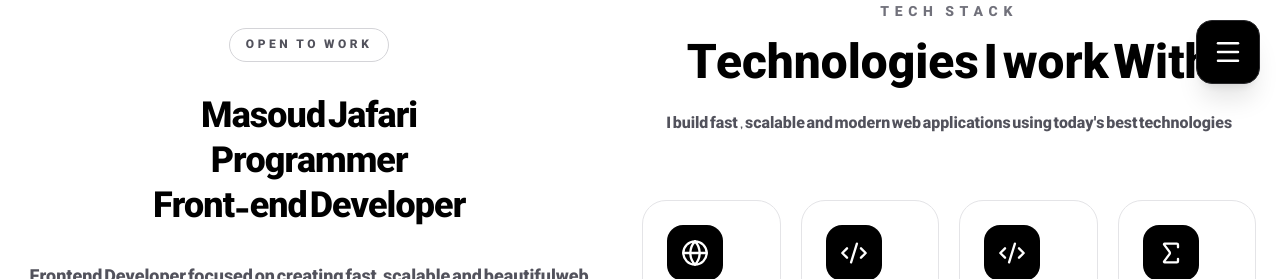
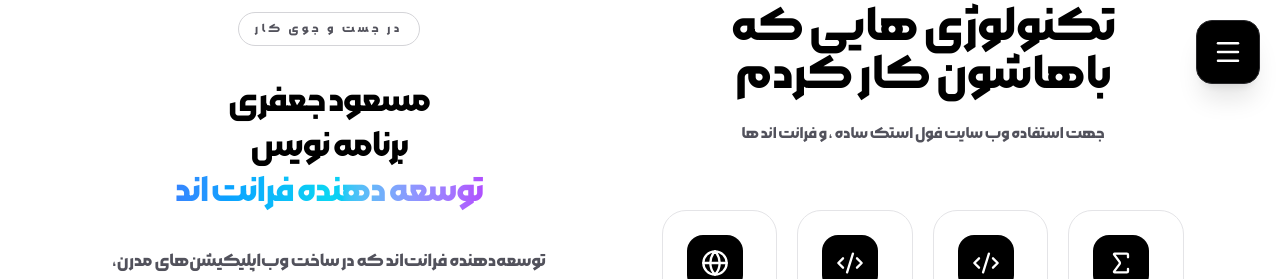
Before and after one commit to Masoud2025/Devfolio, a Next.js app: page / in a window 1280 px wide. Shown: the top 279 px of the page. Built offline with nearby package versions, Linux system fonts and the light colour scheme.

Commit message:
feat: improve hero and tech stack layout with updated spacing and default Persian language

```diff
--- a/app/components/sections/Hero.tsx
+++ b/app/components/sections/Hero.tsx
@@ -6,7 +6,7 @@ export default function Hero() {
 
   <h1>{t.hero.title}</h1>;
   return (
-    <section className="flex min-h-screen items-center justify-center px-6">
+    <section className="flex min-h-screen items-center justify-center px-25">
       <div className="mx-auto max-w-5xl text-center">
         {/* Badge */}
         <span className="inline-flex items-center rounded-full border border-zinc-300 px-4 py-2 text-xs font-medium uppercase tracking-[0.3em] text-zinc-600">
@@ -20,7 +20,20 @@ export default function Hero() {
           <br />
           {t.hero.head2}
           <br />
-          {t.hero.head3}
+      <span
+  className="
+    inline-block
+    bg-gradient-to-r
+    from-blue-500
+    via-cyan-400
+    to-purple-500
+    bg-clip-text
+    text-transparent
+    animate-pulse
+  "
+>
+  {t.hero.head3}
+</span>
         </h1>
 
         {/* Description */}
--- a/app/components/sections/TechStack.tsx
+++ b/app/components/sections/TechStack.tsx
@@ -57,7 +57,7 @@ export default function TechStack() {
   return (
     <section
       id="tech"
-      className="mx-auto max-w-7xl px-6 py-28 md:-mt-40"
+      className="mx-auto max-w-7xl px-1 py-29 md:-mt-40 md:mr-23"
     >
       <div className="text-center">
         <span className="text-sm font-semibold uppercase tracking-[0.4em] text-zinc-500">
--- a/app/context/LanguageContext.tsx
+++ b/app/context/LanguageContext.tsx
@@ -25,7 +25,7 @@ export function LanguageProvider({
 }: {
   children: ReactNode;
 }) {
-  const [locale, setLocale] = useState<Locale>("en");
+  const [locale, setLocale] = useState<Locale>("fa");
 
   const value = useMemo(
     () => ({
```
